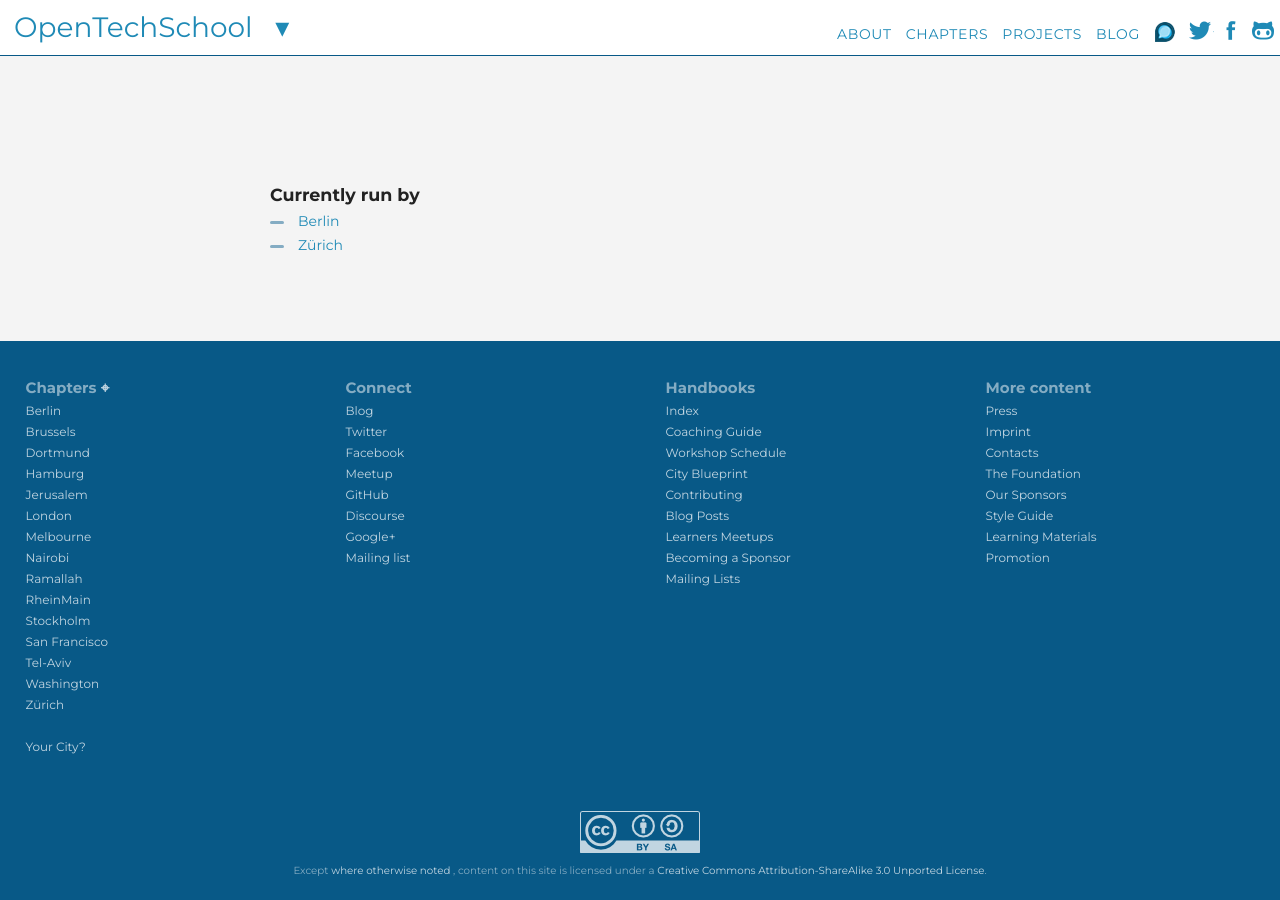
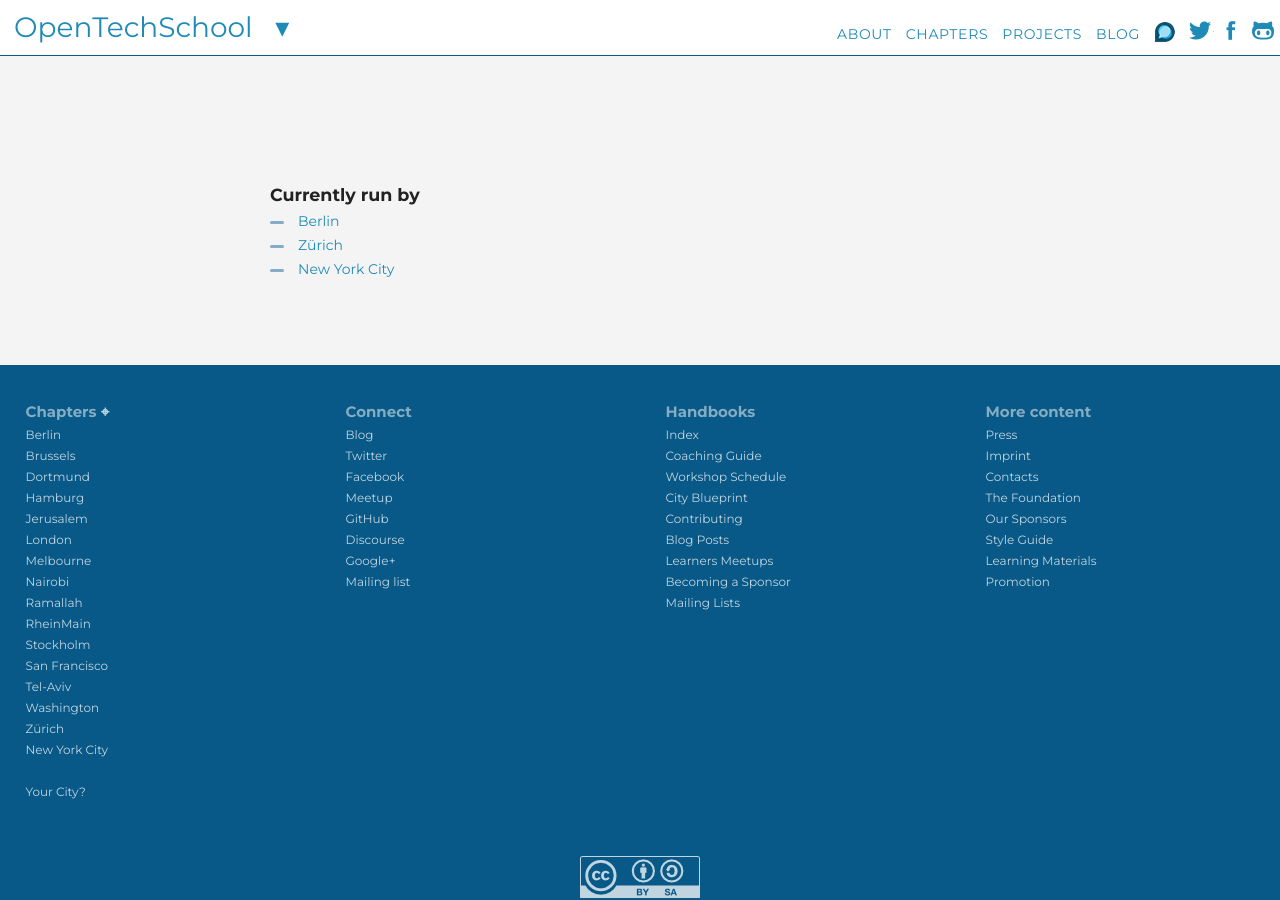
Before and after one commit to OpenTechSchool/www.opentechschool.org, a Jekyll site: the page built from projects/it-labs/index.md, in a window 1280 px wide and 900 px high, scrolled down 1024 px. Built offline with Jekyll 4.4.1, drawn with Linux system fonts in a browser that asks for light colours; nearby versions of some CDN libraries.

Commit message:
Update cities.yml

```diff
--- a/_data/cities.yml
+++ b/_data/cities.yml
@@ -98,3 +98,12 @@
   does:
     workshops
     itlabs
+- title: New York City
+  meetup_key: opentechschool-nyc
+  location: "New York City, New York, USA"
+  page: nyc/
+  does:
+    learninggroups
+    workshops
+    learnersmeetup
+    itlabs
```
